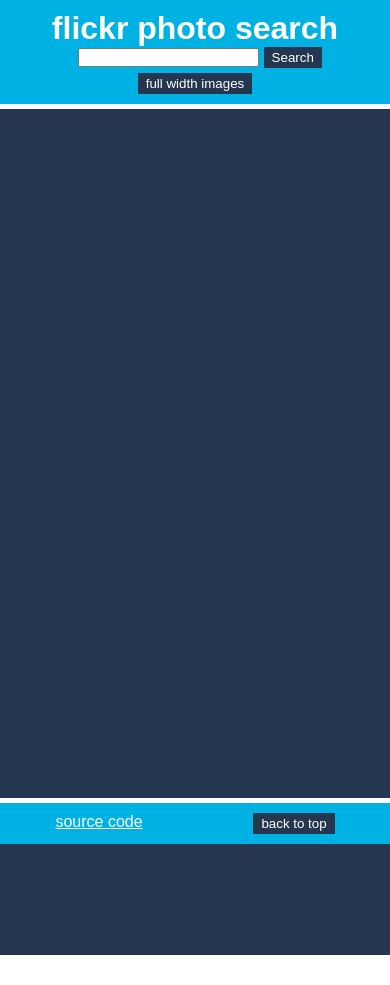
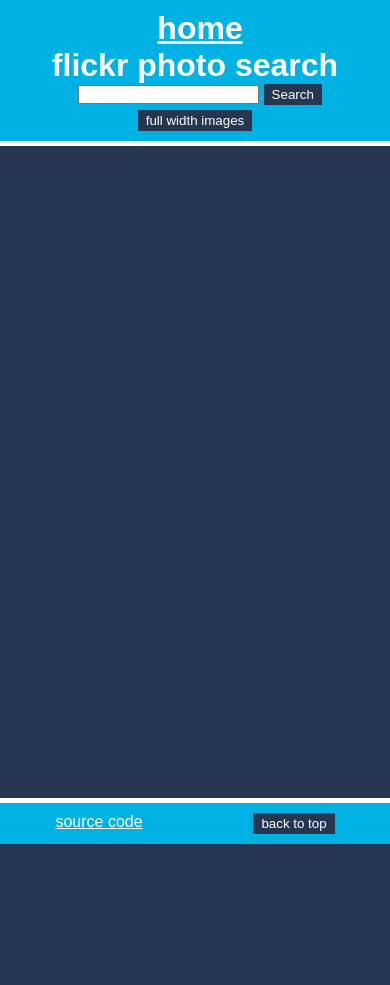
Before and after one commit to dephil29/flickr_photo_search, a plain HTML site: page index.html in a window 390 px wide. Before the commit the page ends 955 px from the top, so only its background shows below. Drawn offline with nearby package versions, Linux system fonts and the light colour scheme.

Commit message:
style for home link

```diff
--- a/index.html
+++ b/index.html
@@ -11,6 +11,9 @@
 
 <body>
   <div class="heading">
+    <h1 class="home-link">
+      <a href="https://ericphillips.xyz">home</a>
+    </h1>
     <h1>flickr photo search</h1>
     <div class="search">
       <input type="text" id="input" value="" />
--- a/style.css
+++ b/style.css
@@ -42,6 +42,11 @@
   border-bottom: 5px solid #fff;
 }
 
+.home-link {
+  position: absolute;
+  left: 5px;
+}
+
 .search {
   align-self: center;
 }
@@ -72,7 +77,7 @@
   margin: 0;
 }
 
-.photo-container{
+.photo-container {
   width: 350px;
   height: 250px;
   display: flex;
@@ -96,7 +101,7 @@
   align-self: center;
 }
 
-.photo-container img{
+.photo-container img {
   max-width: 300px;
   max-height: 240px;
 }
@@ -107,7 +112,7 @@
   width: 100%;
 }
 
-footer{
+footer {
   position: fixed;
   bottom: 0;
   display: flex;
@@ -119,7 +124,7 @@
   border-top: 5px solid #fff;
 }
 
-footer a{
+a {
   color: #fff;
 }
 
@@ -138,13 +143,17 @@
     flex-direction: column;
   }
 
-  .toggle{
+  .home-link,
+  .toggle {
     position: relative;
     right: auto;
+  }
+
+  .toggle {
     margin-top: 5px;
   }
 
   #photos-container {
-    padding-top: 120px;
+    padding-top: 150px;
   }
 }
```
